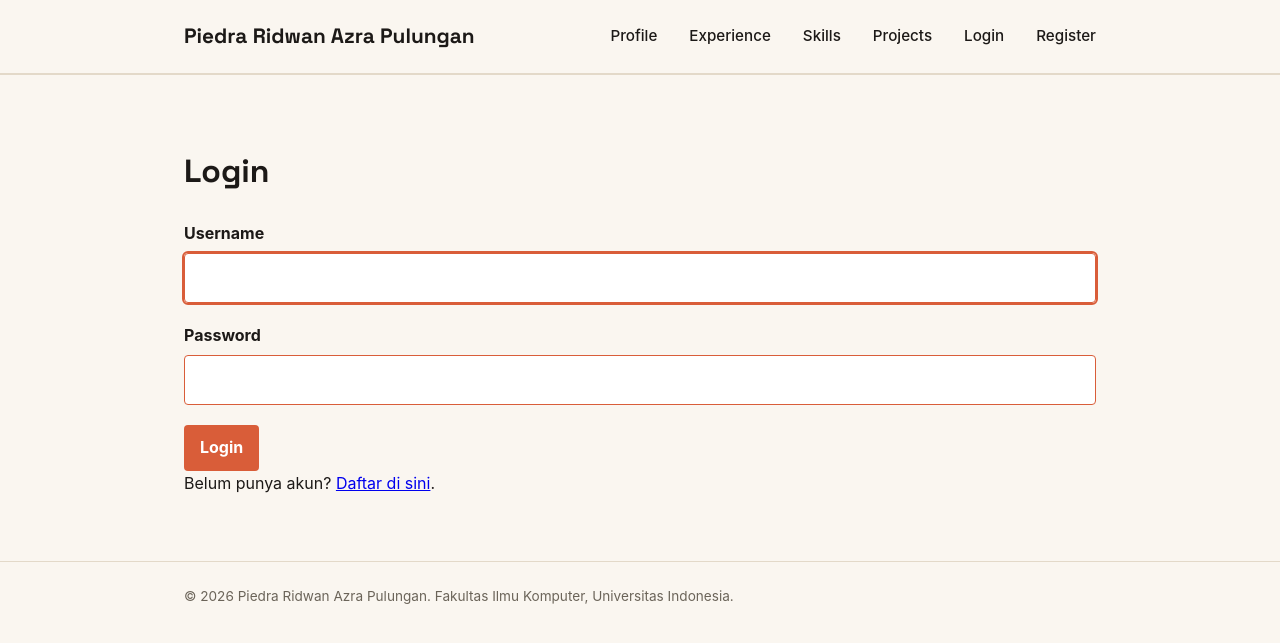
After one commit to droskiee/myportofolio, a Django app: a page that uses templates/base.html in a window 1280 px wide. The commit adds this page. Shown: the top 643 px of the page. Run offline with Django 5.2, Linux system fonts and the light colour scheme.

Commit message:
feat: implement project star feature and natural foreign keys in API

```diff
--- a/main/models.py
+++ b/main/models.py
@@ -1,4 +1,6 @@
 import uuid
+
+from django.contrib.auth.models import User  # Tambahkan baris ini
 from django.db import models
 
 class Project(models.Model):
@@ -8,6 +10,7 @@ class Project(models.Model):
     tech_stack = models.CharField(max_length=255)
     project_url = models.URLField(blank=True)
     project_image_url = models.URLField(blank=True, max_length=500)
+    starred_by = models.ManyToManyField(User, related_name="starred_projects", blank="true")
 
     def __str__(self):
         return self.title
--- a/main/urls.py
+++ b/main/urls.py
@@ -13,6 +13,10 @@ from main.views import (
     add_experience,
     edit_experience,
     delete_experience,
+    register,
+    login_user,
+    logout_user,
+    toggle_star
 )
 
 app_name = "main"
@@ -29,4 +33,8 @@ urlpatterns = [
     path("experience/add/", add_experience, name="add_experience"),
     path("experience/edit/<uuid:id>/", edit_experience, name="edit_experience"),
     path("experience/delete/<uuid:id>/", delete_experience, name="delete_experience"),
+    path("register/", register, name="register"),
+    path("login/", login_user, name="login"),
+    path("logout/", logout_user, name="logout"),
+    path("projects/<uuid:project_id>/star/", toggle_star, name="toggle_star"),
 ]
--- a/main/views.py
+++ b/main/views.py
@@ -1,12 +1,18 @@
 from django.contrib import messages
+from django.contrib.auth.decorators import login_required  # Tambahkan baris ini
+from django.core.exceptions import PermissionDenied        # Tambahkan baris ini
+from django.contrib.auth import login, logout
+from django.contrib.auth.forms import AuthenticationForm, UserCreationForm
 from django.core import serializers
 from django.http import HttpResponse
 from django.shortcuts import get_object_or_404, redirect, render
 from main.forms import ProjectForm, ExperienceForm
 from main.models import Experience, Skill, Project
+import datetime
 
 
 def show_main(request):
+    last_login = request.COOKIES.get('last_login', 'Belum ada sesi login / Cookie tidak ditemukan')
     context = {
         "name": "Piedra Ridwan Azra Pulungan",
         "npm": "2506623055",
@@ -15,6 +21,7 @@ def show_main(request):
             "Mahasiswa Ilmu Komputer Universitas Indonesia yang tertarik "
             "pada pengembangan perangkat lunak dan pendidikan."
         ),
+        "last_login": last_login,
     }
     return render(request, "index.html", context)
 
@@ -34,8 +41,11 @@ def show_skills(request):
     }
     return render(request, "skills.html", context)
 
+@login_required(login_url="/login/")  # Tambahkan baris ini
+def create_project(request):
+    if not request.user.is_superuser:
+        raise PermissionDenied
 
-def create_project(request):
     form = ProjectForm(request.POST or None)
 
     if request.method == "POST" and form.is_valid():
@@ -75,11 +85,14 @@ def get_projects_json(request):
     if title_query:
         projects = projects.filter(title__icontains=title_query)
 
-    projects_json = serializers.serialize("json", projects)
+    projects_json = serializers.serialize("json", projects, use_natural_foreign_keys=True)
     return HttpResponse(projects_json, content_type="application/json")
 
+@login_required(login_url="/login/")  # Tambahkan baris ini
+def delete_project(request, project_id):
+    if not request.user.is_superuser:
+            raise PermissionDenied
 
-def delete_project(request, project_id):
     project = get_object_or_404(Project, pk=project_id)
 
     if request.method == "POST":
@@ -133,3 +146,52 @@ def delete_experience(request, id):
         experience.delete()
         messages.success(request, "Pengalaman berhasil dihapus!")
     return redirect('main:show_experience')
+
+def register(request):
+    form = UserCreationForm(request.POST or None)
+
+    if request.method == "POST" and form.is_valid():
+        form.save()
+        messages.success(request, "Akun berhasil dibuat. Silakan login.")
+        return redirect("main:login")
+
+    context = {
+        "name": "Piedra Ridwan Azra Pulungan",
+        "form": form,
+    }
+    return render(request, "register.html", context)
+
+def login_user(request):
+    form = AuthenticationForm(request, data=request.POST or None)
+
+    if request.method == "POST" and form.is_valid():
+        user = form.get_user()
+        login(request, user)
+        response = redirect("main:show_main")
+        response.set_cookie('last_login', datetime.datetime.now().strftime('%Y-%m-%d %H:%M:%S'))
+        return response
+
+    context = {
+        "name": "Piedra Ridwan Azra Pulungan",
+        "form": form,
+    }
+    return render(request, "login.html", context)
+
+def logout_user(request):
+    logout(request)
+    return redirect("main:show_main")
+
+# Tanpa cek is_superuser: semua akun yang sudah login boleh memberi star
+@login_required(login_url="/login/")
+def toggle_star(request, project_id):
+    project = get_object_or_404(Project, pk=project_id)
+
+    if request.method == "POST":
+        # Kalau akun ini sudah pernah memberi star, batalkan star-nya.
+        # Kalau belum, tambahkan star.
+        if request.user in project.starred_by.all():
+            project.starred_by.remove(request.user)
+        else:
+            project.starred_by.add(request.user)
+
+    return redirect("main:show_projects")
--- a/static/css/style.css
+++ b/static/css/style.css
@@ -586,3 +586,25 @@ h1, h2, .brand {
         text-align: center;
     }
 }
+
+.star-form {
+    display: inline;
+}
+
+.button-star {
+    display: inline-flex;
+    align-items: center;
+    gap: 0.4rem;
+    background: var(--ink);
+}
+
+.button-star.is-starred {
+    background: var(--accent);
+}
+
+.star-count {
+    padding: 0.05rem 0.4rem;
+    border-radius: 999px;
+    background: rgba(255, 255, 255, 0.25);
+    font-size: 0.8rem;
+}
--- a/templates/base.html
+++ b/templates/base.html
@@ -19,6 +19,13 @@
                 <a href="{% url 'main:show_experience' %}">Experience</a>
                 <a href="{% url 'main:show_skills' %}">Skills</a>
                 <a href="{% url 'main:show_projects' %}">Projects</a>
+                {% if user.is_authenticated %}
+                    <span class="nav-user">{{ user.username }}</span>
+                    <a href="{% url 'main:logout' %}">Logout</a>
+                {% else %}
+                    <a href="{% url 'main:login' %}">Login</a>
+                    <a href="{% url 'main:register' %}">Register</a>
+                {% endif %}
             </nav>
         </div>
     </header>
--- a/templates/index.html
+++ b/templates/index.html
@@ -1,4 +1,5 @@
 {% extends "base.html" %}
+{% load static %}
 
 {% block meta %}
     <title>{{ name }} - Portfolio</title>
@@ -26,6 +27,10 @@
                         <div class="meta-row">
                             <dt>Program</dt>
                             <dd>{{ study_program }}</dd>
+                        </div>
+                        <div class="meta-row">
+                            <dt>Sesi Terakhir Login</dt>
+                            <dd>{{last_login}}</dd>
                         </div>
                     </dl>
                     <div class="social-links">
--- /dev/null
+++ b/templates/login.html
@@ -0,0 +1,33 @@
+{% extends "base.html" %}
+{% block meta %}
+    <title>Login - {{ name }}</title>
+{% endblock meta %}
+{% block content %}
+    <main>
+        <section class="experience-section">
+            <div class="container">
+                <h1>Login</h1>
+                {% for message in messages %}
+                    <p class="form-message">{{ message }}</p>
+                {% endfor %}
+                <form method="post" action="{% url 'main:login' %}" class="project-form">
+                    {% csrf_token %}
+                    {% for field in form %}
+                        <div class="form-group">
+                            <label for="{{ field.id_for_label }}">{{ field.label }}</label>
+                            {{ field }}
+                            {% for error in field.errors %}
+                                <p class="form-error">{{ error }}</p>
+                            {% endfor %}
+                        </div>
+                    {% endfor %}
+                    {% for error in form.non_field_errors %}
+                        <p class="form-error">{{ error }}</p>
+                    {% endfor %}
+                    <button type="submit" class="button">Login</button>
+                </form>
+                <p>Belum punya akun? <a href="{% url 'main:register' %}">Daftar di sini</a>.</p>
+            </div>
+        </section>
+    </main>
+{% endblock content %}
```
Also changed, not shown: templates/components/project_star.html (added, +10 -0 lines), templates/project.html (+6 -1 lines), templates/register.html (added, +33 -0 lines), README.md, main/migrations/0004_project_starred_by.py (added).
